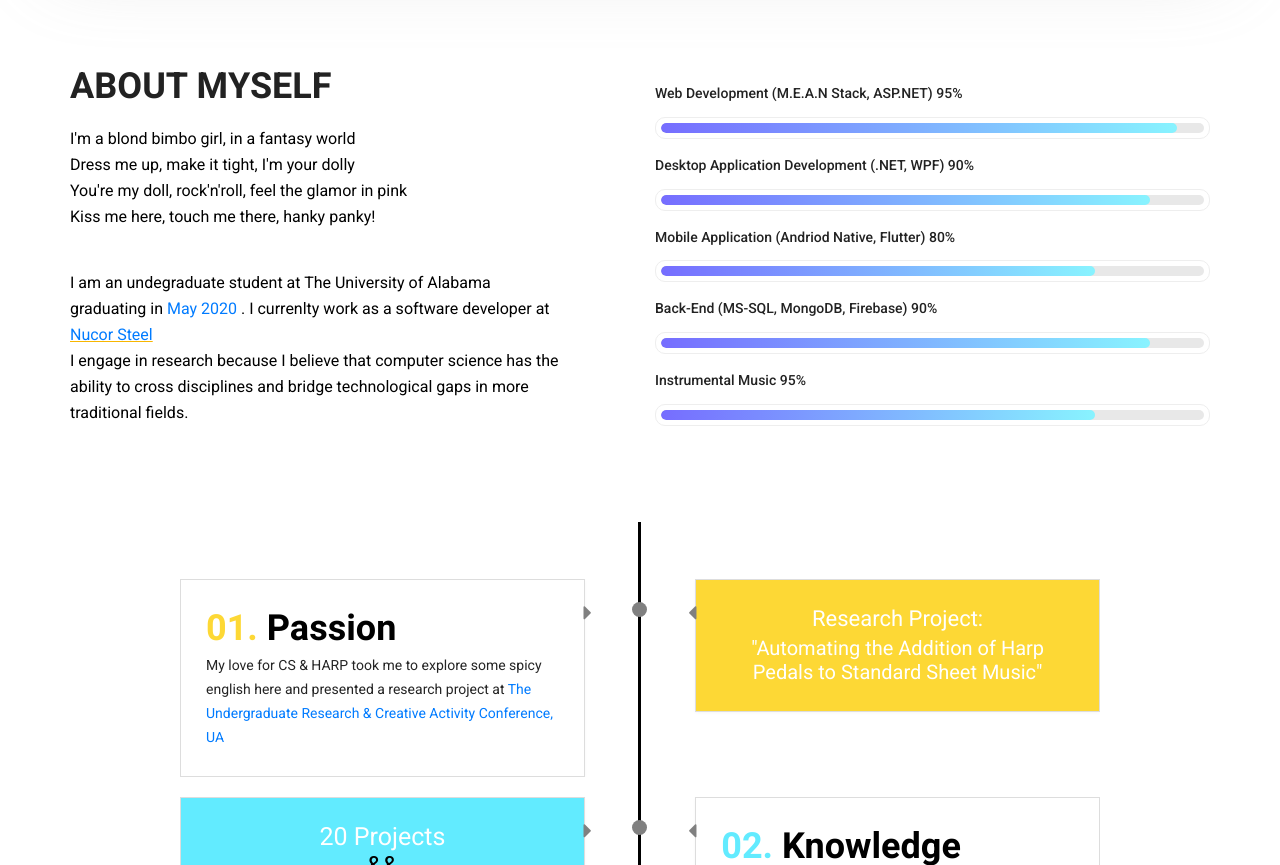
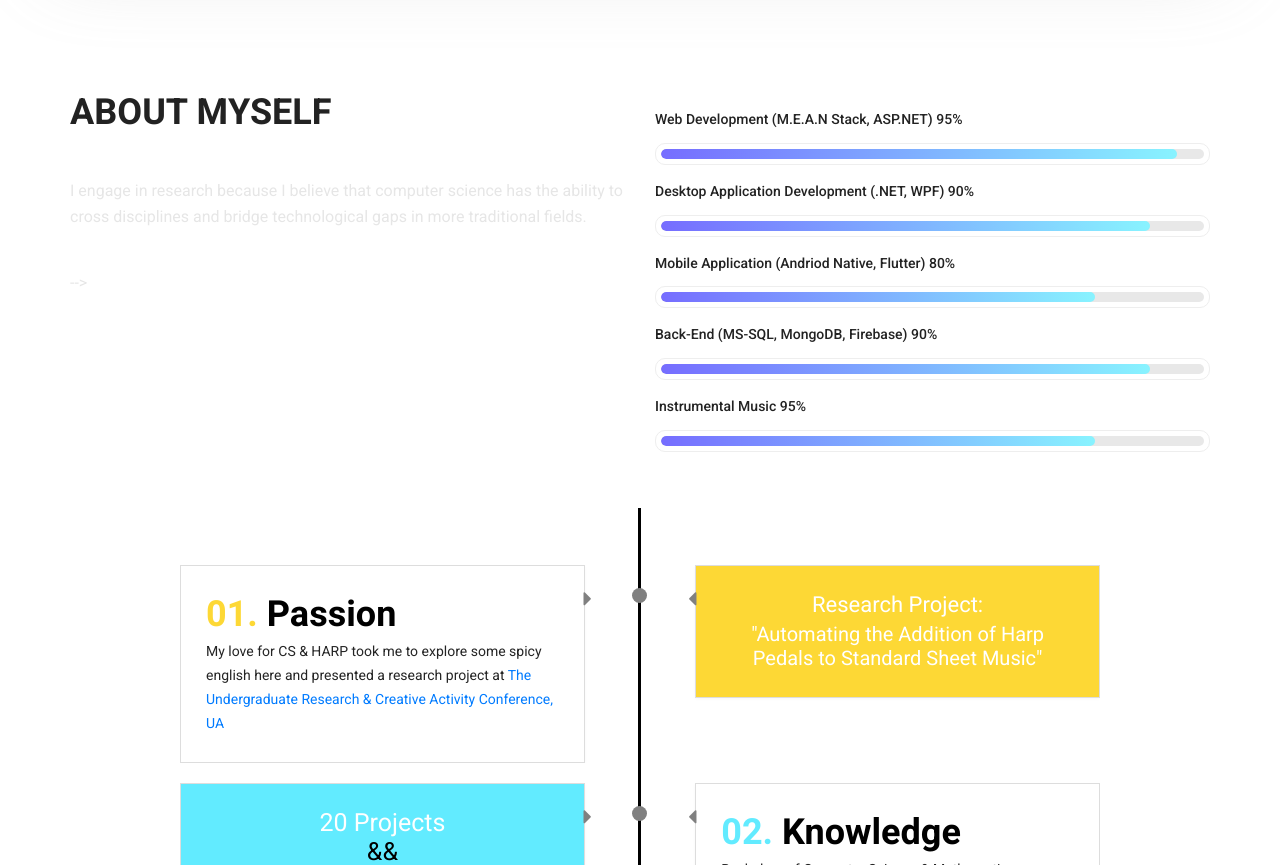
Before and after one commit to katiez07/mtnsol, a plain HTML site: page docs/index.html in a window 1280 px wide. Shown: the part 1020-1885 px from the top of the page. Drawn offline with Linux system fonts and the light colour scheme.

Commit message:
cleaned up, todo add everything lol

```diff
--- a/docs/index.html
+++ b/docs/index.html
@@ -89,15 +89,9 @@
 		<!--================End Home Banner Area =================-->
 
 
-		<iframe src="img/Barbie_Girl.mp3" allow="autoplay" id="audio" style="display:none"></iframe>
+		<!-- <iframe src="img/Barbie_Girl.mp3" allow="autoplay" id="audio" style="display:none"></iframe>
 		<audio id="player" autoplay loop>
 				<!-- <source src="img/Barbie_Girl.mp3" type="audio/mp3"> -->
-			</audio>
-
-
-<!--
-		<audio src="img/Barbie_Girl.mp3" autoplay>
-			<p>If you are reading this, it is because your browser does not support the audio element.     </p>
 			</audio> -->
 
 
@@ -109,13 +103,7 @@
         			<div class="col-lg-6">
         				<div class="welcome_text">
         					<h4>About Myself</h4>
-									<p style="color:black">
-										I'm a blond bimbo girl, in a fantasy world<br>
-											Dress me up, make it tight, I'm your dolly<br>
-											You're my doll, rock'n'roll, feel the glamor in pink<br>
-											Kiss me here, touch me there, hanky panky!</p>
-									<p style="color:black"> I am an undegraduate student at The University of Alabama graduating in  <span style="color:#007bff"> May 2020	</span>. I currenlty work as a software developer at <u> <a href="https://nucor.com/" target="_blank"> Nucor Steel</a></u>
-									<br>I engage in research because I believe that computer science has the ability to cross disciplines and bridge technological gaps in more traditional fields.</p>
+									<br>I engage in research because I believe that computer science has the ability to cross disciplines and bridge technological gaps in more traditional fields.</p>  -->
         					<!-- <div class="row">
         						<div class="col-md-4">
         							<div class="wel_item">
```
